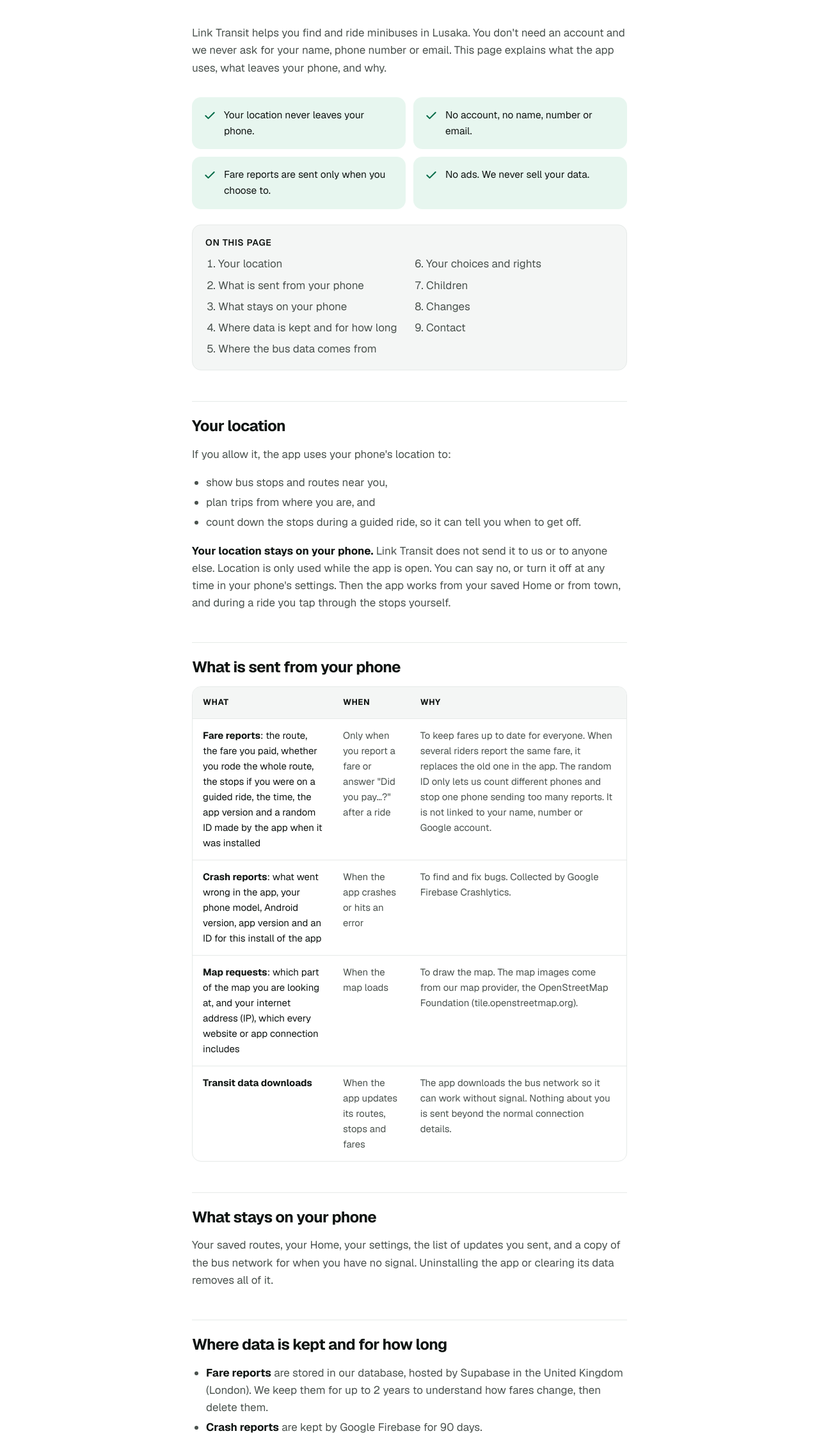
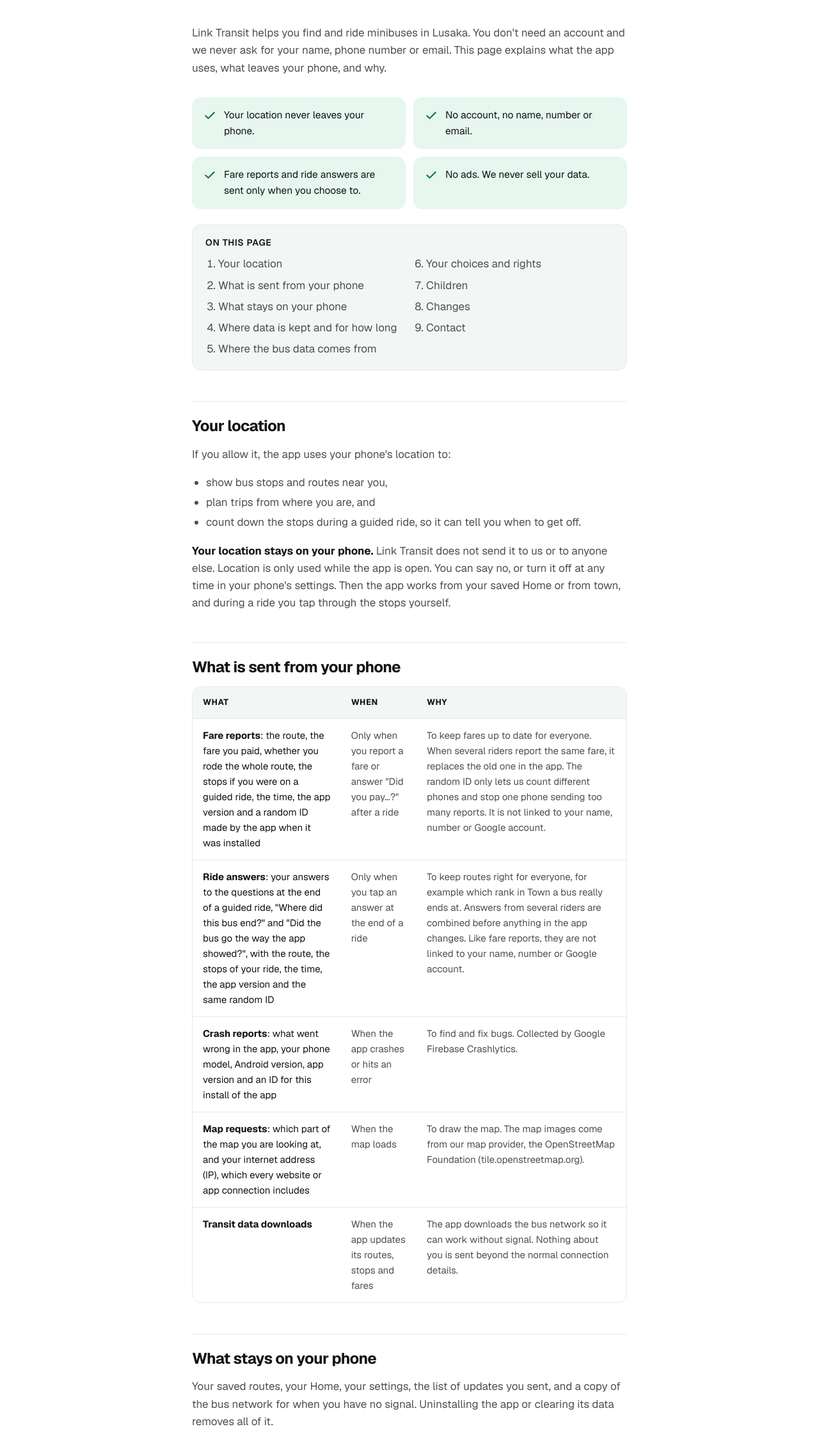
Before and after one commit to Ngongab/link-transit, a plain HTML site: page privacy.html in a window 1280 px wide. Shown: the part 259-2518 px from the top of the page at 64% size. Drawn offline with nearby package versions, Linux system fonts and the light colour scheme.

Commit message:
Privacy policy: cover end-of-ride answers
Co-Authored-By: Claude Opus 5.5 <noreply@anthropic.com>

```diff
--- a/privacy.html
+++ b/privacy.html
@@ -41,7 +41,7 @@
     <div class="summary" aria-label="Summary">
       <div><svg viewBox="0 0 24 24" fill="none" stroke="currentColor" stroke-width="2.4" stroke-linecap="round" stroke-linejoin="round" aria-hidden="true"><path d="M20 6 9 17l-5-5"/></svg><span>Your location never leaves your phone.</span></div>
       <div><svg viewBox="0 0 24 24" fill="none" stroke="currentColor" stroke-width="2.4" stroke-linecap="round" stroke-linejoin="round" aria-hidden="true"><path d="M20 6 9 17l-5-5"/></svg><span>No account, no name, number or email.</span></div>
-      <div><svg viewBox="0 0 24 24" fill="none" stroke="currentColor" stroke-width="2.4" stroke-linecap="round" stroke-linejoin="round" aria-hidden="true"><path d="M20 6 9 17l-5-5"/></svg><span>Fare reports are sent only when you choose to.</span></div>
+      <div><svg viewBox="0 0 24 24" fill="none" stroke="currentColor" stroke-width="2.4" stroke-linecap="round" stroke-linejoin="round" aria-hidden="true"><path d="M20 6 9 17l-5-5"/></svg><span>Fare reports and ride answers are sent only when you choose to.</span></div>
       <div><svg viewBox="0 0 24 24" fill="none" stroke="currentColor" stroke-width="2.4" stroke-linecap="round" stroke-linejoin="round" aria-hidden="true"><path d="M20 6 9 17l-5-5"/></svg><span>No ads. We never sell your data.</span></div>
     </div>
 
@@ -80,6 +80,11 @@
             <td>To keep fares up to date for everyone. When several riders report the same fare, it replaces the old one in the app. The random ID only lets us count different phones and stop one phone sending too many reports. It is not linked to your name, number or Google account.</td>
           </tr>
           <tr>
+            <td><strong>Ride answers</strong>: your answers to the questions at the end of a guided ride, "Where did this bus end?" and "Did the bus go the way the app showed?", with the route, the stops of your ride, the time, the app version and the same random ID</td>
+            <td>Only when you tap an answer at the end of a ride</td>
+            <td>To keep routes right for everyone, for example which rank in Town a bus really ends at. Answers from several riders are combined before anything in the app changes. Like fare reports, they are not linked to your name, number or Google account.</td>
+          </tr>
+          <tr>
             <td><strong>Crash reports</strong>: what went wrong in the app, your phone model, Android version, app version and an ID for this install of the app</td>
             <td>When the app crashes or hits an error</td>
             <td>To find and fix bugs. Collected by Google Firebase Crashlytics.</td>
@@ -103,7 +108,7 @@
 
     <h2 id="storage">Where data is kept and for how long</h2>
     <ul>
-      <li><strong>Fare reports</strong> are stored in our database, hosted by Supabase in the United Kingdom (London). We keep them for up to 2 years to understand how fares change, then delete them.</li>
+      <li><strong>Fare reports and ride answers</strong> are stored in our database, hosted by Supabase in the United Kingdom (London). We keep them for up to 2 years to understand how fares and routes change, then delete them.</li>
       <li><strong>Crash reports</strong> are kept by Google Firebase for 90 days.</li>
     </ul>
     <p>We don't sell data. We don't use it for advertising, and we don't share it with anyone except the service providers named here, who run the app for us.</p>
@@ -112,7 +117,7 @@
     <p>The routes, stops and the first fares come from the Digital Transport for Africa (DT4A) survey of Lusaka. Riders' reports keep the fares up to date. Map data is © <a href="https://www.openstreetmap.org/copyright" rel="noopener">OpenStreetMap contributors</a>.</p>
 
     <h2 id="rights">Your choices and rights</h2>
-    <p>You can use Link Transit without ever reporting a fare or turning on location. Under Zambia's Data Protection Act, 2021, you can ask us what we hold about you and ask us to delete it. Fare reports are tied only to a random install ID, so tell us roughly when you reported and on which route, and we will find and remove them. See <a href="support.html#delete">how to delete your data</a>.</p>
+    <p>You can use Link Transit without ever reporting a fare, answering a ride question or turning on location. Under Zambia's Data Protection Act, 2021, you can ask us what we hold about you and ask us to delete it. Fare reports and ride answers are tied only to a random install ID, so tell us roughly when you sent them and on which route, and we will find and remove them. See <a href="support.html#delete">how to delete your data</a>.</p>
 
     <h2 id="children">Children</h2>
     <p>Link Transit is for the general public. It is not aimed at children, and we don't knowingly collect anything about them.</p>
```
Also changed, not shown: support.html (+2 -2 lines).
